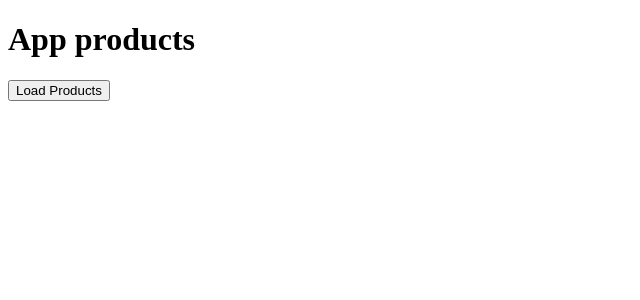
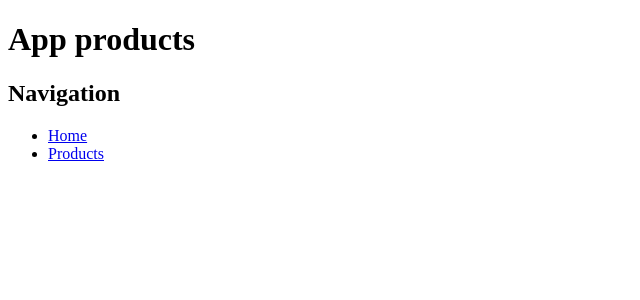
Before and after one commit to dmitreyg/products, an Angular app: page / in a window 1280 px wide. Shown: the top 300 px of the page, without its empty margins (0-640 px from the left). Built offline with nearby package versions, Linux system fonts and the light colour scheme.

Commit message:
Home page with link to Products page

```diff
--- a/src/app/app.component.html
+++ b/src/app/app.component.html
@@ -7,9 +7,23 @@
 <!-- * * * * * * * to get started with your project! * * * * * * * -->
 <!-- * * * * * * * * * * * * * * * * * * * * * * * * * * * * * * * -->
 <h1>App products</h1>
-<div>
+
+<!--<div>
   <button (click)="loadProducts()" >Load Products</button>
 </div>
+-->
+
+<h2>Navigation</h2>
+
+<nav>
+	<ul>
+		<li><a routerLink="/">Home</a></li>
+		<li><a routerLink="/products">Products</a></li>
+	</ul>
+</nav>
+
+<router-outlet></router-outlet>
+
 
 <div *ngIf="products">
   <div *ngFor="let product of products">
--- a/src/app/app.component.ts
+++ b/src/app/app.component.ts
@@ -1,12 +1,12 @@
 import { Component } from '@angular/core';
-import { RouterOutlet } from '@angular/router';
+import { RouterOutlet, RouterLink, RouterLinkActive } from '@angular/router';
 import { ProductService } from './product.service';
 import { CommonModule } from '@angular/common';
 
 @Component({
   selector: 'app-root',
   standalone: true,
-  imports: [RouterOutlet, CommonModule],
+  imports: [RouterOutlet, CommonModule, RouterLink, RouterLinkActive],
   templateUrl: './app.component.html',
   styleUrl: './app.component.css'
 })
--- a/src/app/app.routes.ts
+++ b/src/app/app.routes.ts
@@ -1,3 +1,7 @@
 import { Routes } from '@angular/router';
+import { ProductComponent } from './product/product.component';
 
-export const routes: Routes = [];
+export const routes: Routes = [
+  { path: 'products', component: ProductComponent },
+  // Add other routes here
+];
--- a/src/app/product/product.component.html
+++ b/src/app/product/product.component.html
@@ -1,4 +1,4 @@
-<p>products page</p>
+<h2>Products Component</h2>
 
 
 <div *ngIf="products">
--- a/src/app/product/product.component.ts
+++ b/src/app/product/product.component.ts
@@ -17,14 +17,13 @@ export class ProductComponent implements OnInit {
   constructor(private productService: ProductService) {}
 
   ngOnInit(): void {
-/*
+
     console.log('product cimponent in init');
     this.productService.getProducts().subscribe((response: any) => {
       this.products = response.products;
     });
-  */
- this.products=[];
- alert('hello');
+
+ //this.products=[];
     }
 
 }
```
